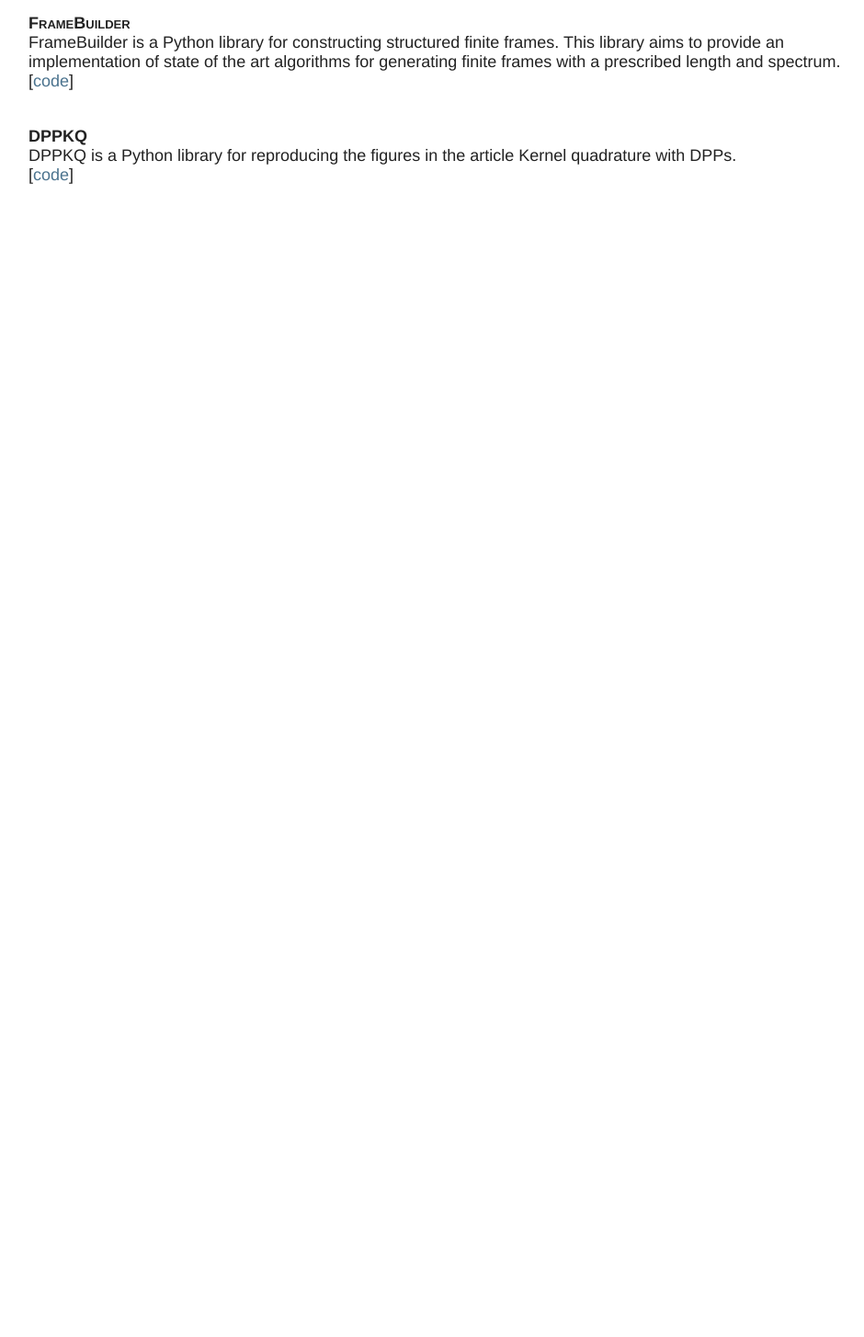
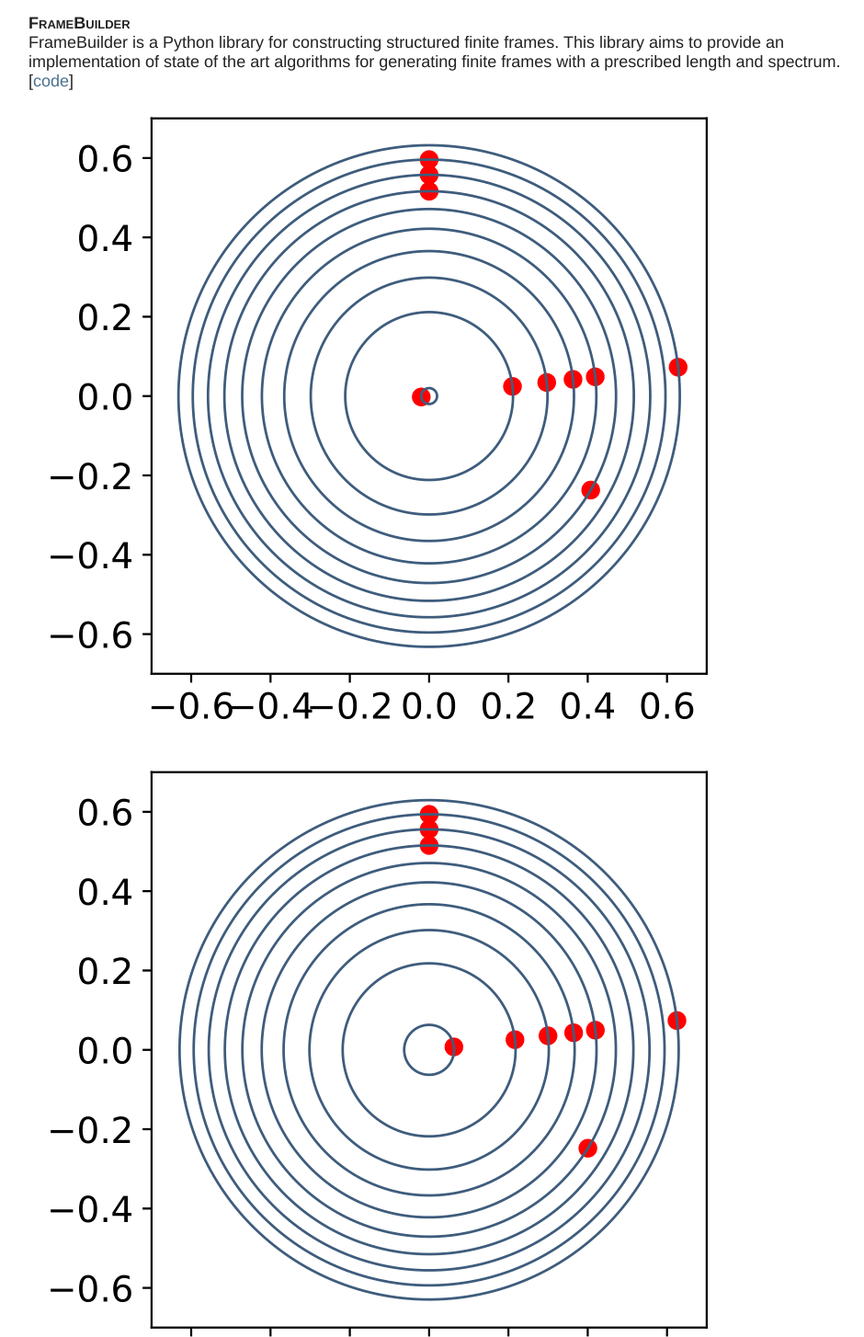
Before and after one commit to AyoubBelhadji/ayoubbelhadji.github.io, a plain HTML site: page software.html in a window 1280 px wide. Shown: the part 582-2036 px from the top of the page at 92% size, without its empty margins (159-1099 px from the left). Before the commit the page ends 891 px from the top, so only its background shows below. Drawn offline with Linux system fonts and the light colour scheme.

Commit message:
Update software.html

```diff
--- a/software.html
+++ b/software.html
@@ -48,9 +48,9 @@
                             [<a href="https://github.com/AyoubBelhadji/FrameBuilder">code</a>]
                         </div>
                         <div>
-                            <img scr="/pdf/software/FrameBuilder/givens_generator_d_10_k_2_sample_1.png">
-                            <img scr="/pdf/software/FrameBuilder/givens_generator_d_10_k_2_sample_2.png">
-                            <img scr="/pdf/software/FrameBuilder/givens_generator_d_10_k_2_sample_3.png">
+                            <img src="/pdf/software/FrameBuilder/givens_generator_d_10_k_2_sample_1.png">
+                            <img src="/pdf/software/FrameBuilder/givens_generator_d_10_k_2_sample_2.png">
+                            <img src="/pdf/software/FrameBuilder/givens_generator_d_10_k_2_sample_3.png">
                         </div>
 
                 </div>
```
